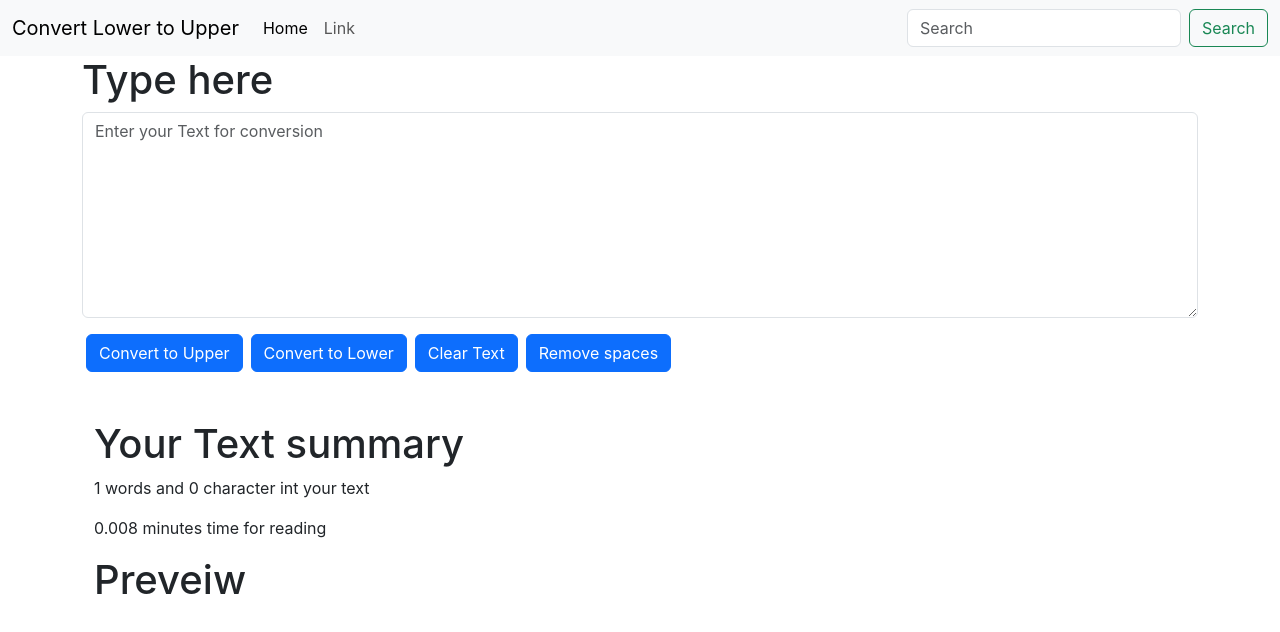
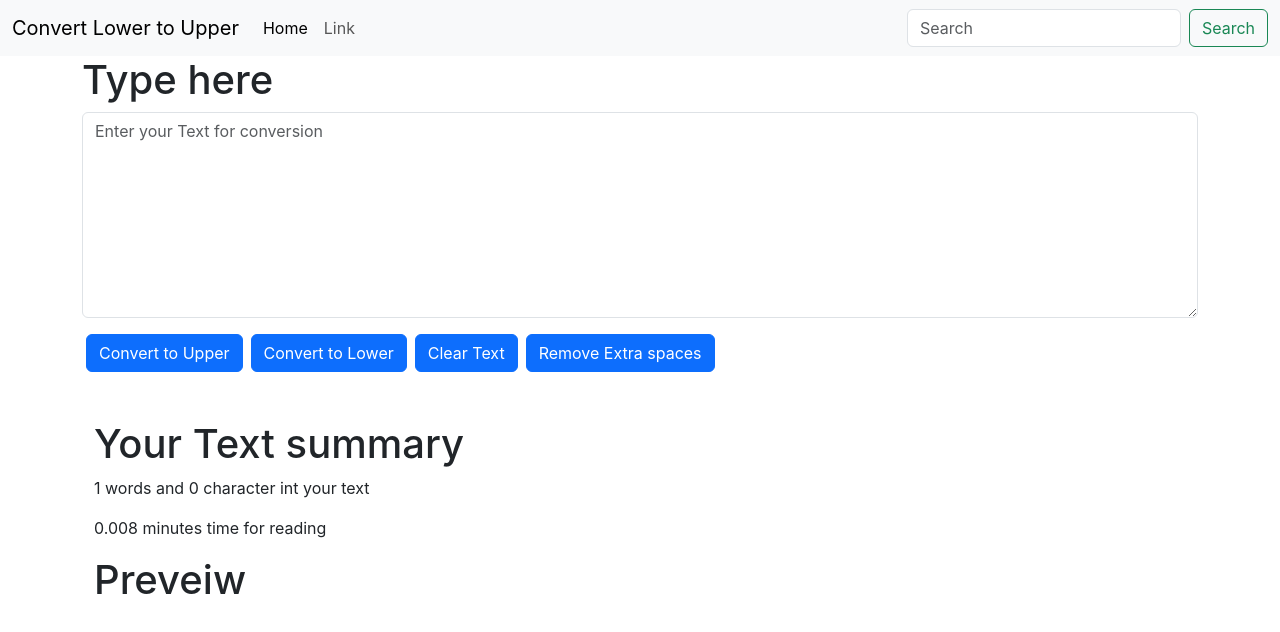
Before and after one commit to Aakib-Ali/textUtil, a React (Create React App) app: page / in a window 1280 px wide. Shown: the top 632 px of the page. Built offline with nearby package versions, Linux system fonts and the light colour scheme.

Commit message:
add remove Extra spaces

```diff
--- a/src/components/TextForm.js
+++ b/src/components/TextForm.js
@@ -12,8 +12,8 @@ function TextForm(props){
         let newText='';
         setText(newText);
     }
-    const handleSpace = ()=>{
-        let newText=text.split(" ").join("");
+    const handleExtraSpace = ()=>{
+        let newText=text.replace(/\s+/g,' ');
         setText(newText);
     }
 
@@ -30,7 +30,7 @@ function TextForm(props){
             <button className='btn btn-primary mx-1' onClick={handleUp}>Convert to Upper</button>
             <button className='btn btn-primary mx-1' onClick={handleLo}>Convert to Lower</button>
             <button className='btn btn-primary mx-1' onClick={handleClear}>Clear Text</button>
-            <button className='btn btn-primary mx-1' onClick={handleSpace}>Remove spaces</button>
+            <button className='btn btn-primary mx-1' onClick={handleExtraSpace}>Remove Extra spaces</button>
 
             <div className="container my-5">
                 <h1>Your Text summary</h1>
```
